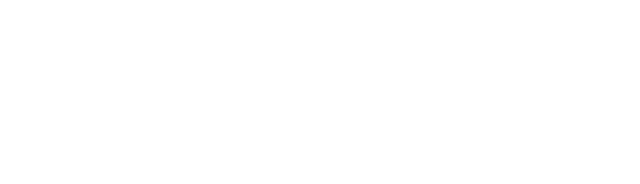
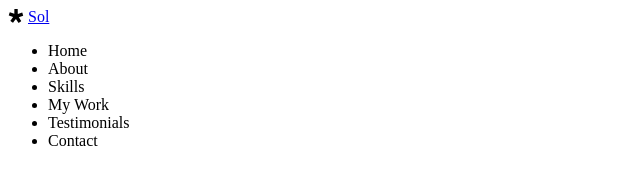
Before and after one commit to EomNamyoung/webstudy, a plain HTML site: page portfolio/index.html in a window 1280 px wide. Shown: the whole page, without its empty margins (0-640 px from the left). Drawn offline with Linux system fonts and the light colour scheme.

Commit message:
HTML: Navbar

```diff
--- a/portfolio/index.html
+++ b/portfolio/index.html
@@ -7,7 +7,7 @@
     <title>Sol's Portfolio</title>
     <meta name="description" content="Portfolio for world-renowned software engineer Elli">
     <meta name="author" content="sol">
-    <link rel="icon" type="img/png" href="img/planet.png"/>
+    <link rel="icon" type="img/png" href="img/favicon.png"/>
     <script defer src="https://use.fontawesome.com/releases/v5.15.3/js/all.js" integrity="sha384-haqrlim99xjfMxRP6EWtafs0sB1WKcMdynwZleuUSwJR0mDeRYbhtY+KPMr+JL6f" crossorigin="anonymous"></script>
     <link rel="preconnect" href="https://fonts.googleapis.com">
     <link rel="preconnect" href="https://fonts.gstatic.com" crossorigin>
@@ -16,6 +16,32 @@
     <script src="main.js" defer></script>
 </head>
 <body>
-
+    <!-- Navbar -->
+    <nav id="navbar">
+        <div class="navbar__logo">
+            <i class="fab fa-diaspora"></i>
+            <a href="#">Sol</a>
+        </div>
+        <div class="nabbar__menu">
+            <ul class="navbar__menu">
+                <li class="navbar__menu__item">Home</li>
+                <li class="navbar__menu__item">About</li>
+                <li class="navbar__menu__item">Skills</li>
+                <li class="navbar__menu__item">My Work</li>
+                <li class="navbar__menu__item">Testimonials</li>
+                <li class="navbar__menu__item">Contact</li>
+            </ul>
+        </div>
+    </nav>
+    <!-- About me -->
+    <section id="about"></section>
+    <!-- Skills -->
+    <section id="skills"></section>
+    <!-- Work -->
+    <section id="work"></section>
+    <!-- Testminoals -->
+    <section id="testimonials"></section>
+    <!-- Contact -->
+    <section id="contact"></section>
 </body>
 </html>
```
Also changed, not shown: portfolio/img/favicon.png (added), portfolio/img/planet.png (deleted).
